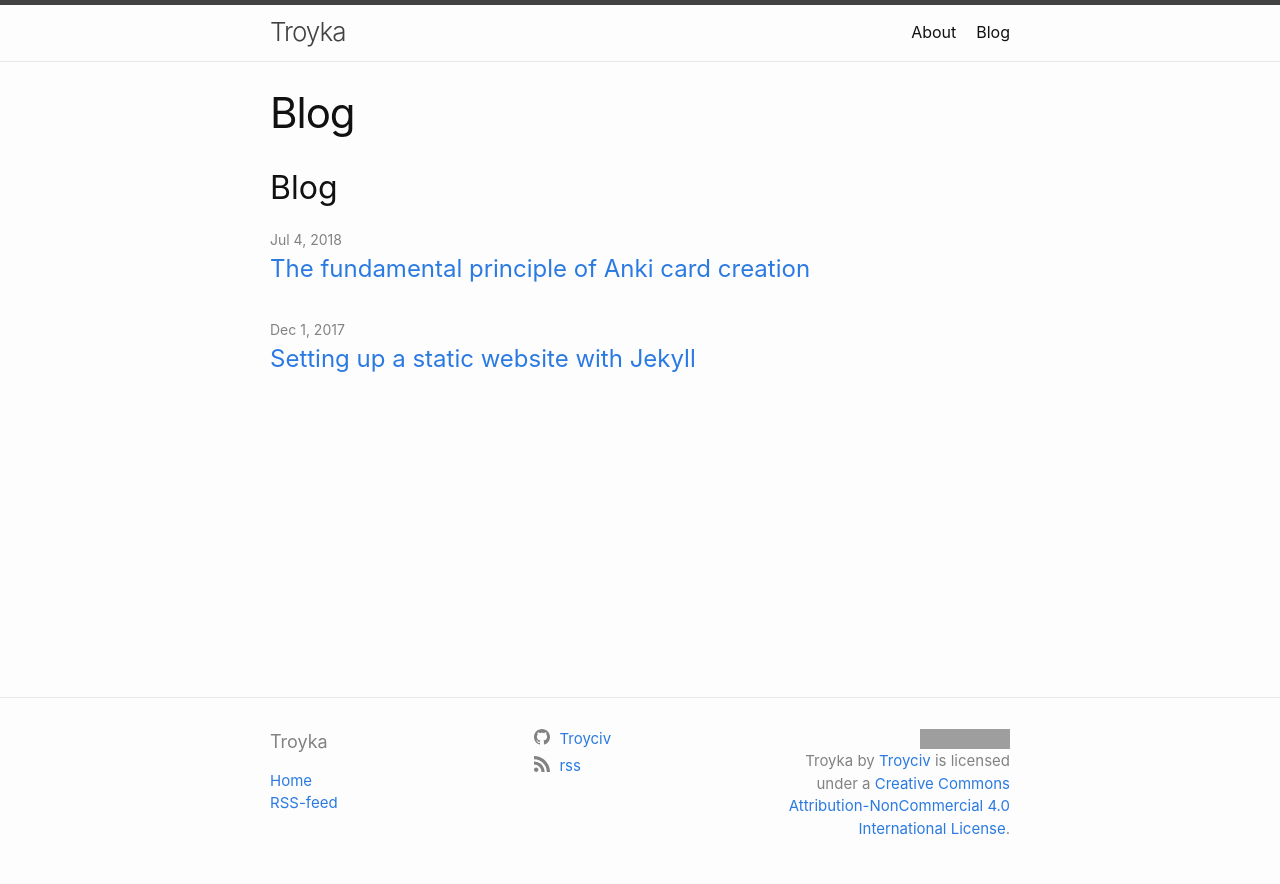
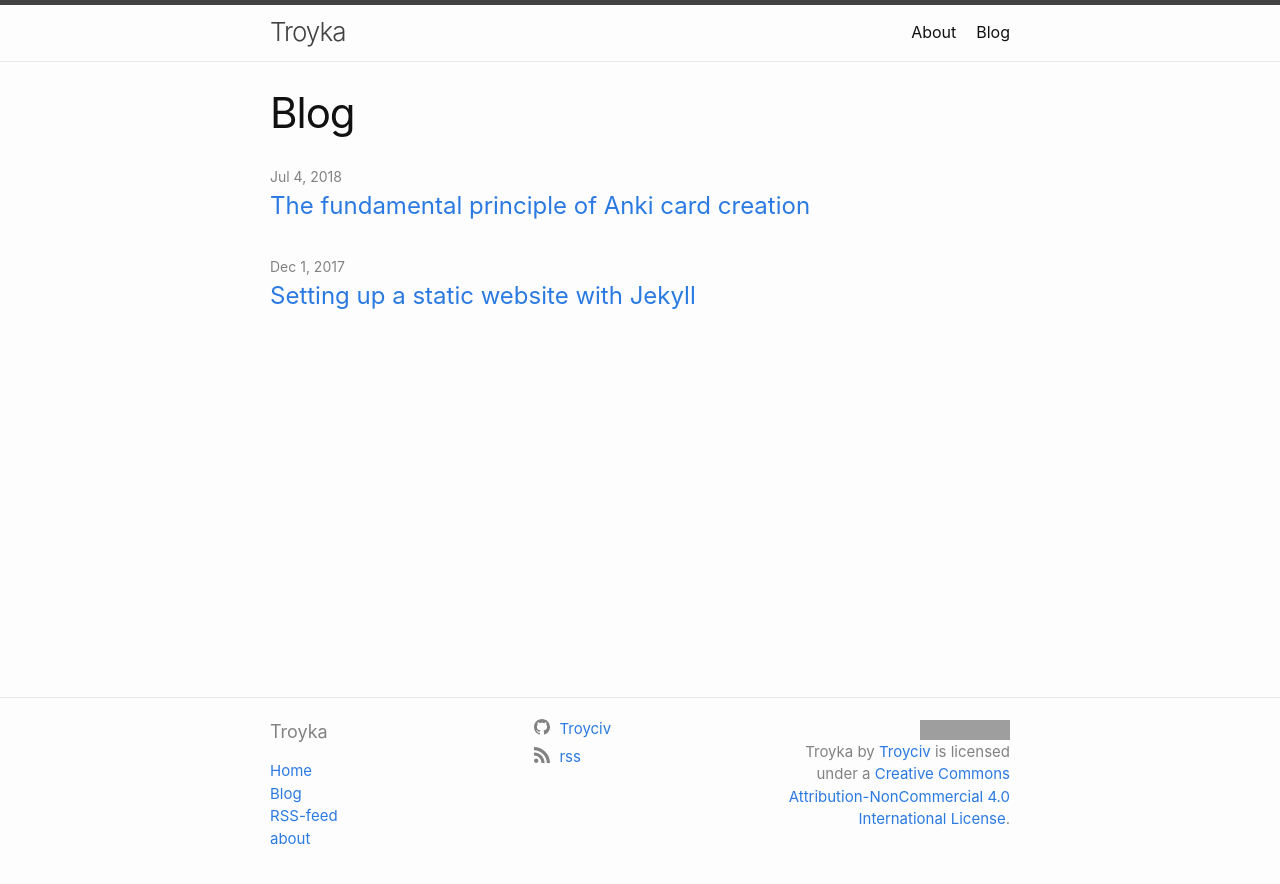
Before and after one commit to Troyciv/Troyciv.github.io, a Jekyll site: the page built from blog.md, in a window 1280 px wide. Shown: the top 884 px of the page. Built offline with Jekyll 4.4.1, drawn with Linux system fonts in a browser that asks for light colours; grey boxes are pictures that could not be loaded.

Commit message:
blog page, footer less padding

```diff
--- a/_includes/footer.html
+++ b/_includes/footer.html
@@ -32,7 +32,13 @@
             <a rel="author" href="{{ "/" | relative_url }}">Home</a>
           </li>
           <li>
+            <a href="{{ "/blog/" | relative_url }}">Blog</a>
+          </li>
+          <li>
             <a href="{{ "/feed.xml" | relative_url }}">RSS-feed</a>
+          </li>
+          <li>
+            <a href="{{ "/about/" | relative_url }}">about</a>
           </li>
 
         </ul>
--- a/_sass/minima/_layout.scss
+++ b/_sass/minima/_layout.scss
@@ -107,7 +107,8 @@
  */
 .site-footer {
   border-top: 1px solid $grey-color-light;
-  padding: $spacing-unit 0;
+  padding: $spacing-unit - 10;
+  // padding: 10px;
 }
 
 .footer-heading {
--- a/blog.md
+++ b/blog.md
@@ -5,9 +5,9 @@ permalink: /blog/
 ---
 
 <div class="home">
-  {%- if page.title -%}
-    <h1 class="page-heading">{{ page.title }}</h1>
-  {%- endif -%}
+  <!-- {%- if page.title -%} -->
+  <!--   <h1 class="page-heading">{{ page.title }}</h1> -->
+  <!-- {%- endif -%} -->
 
   <!-- {{ content }} -->
 
```
